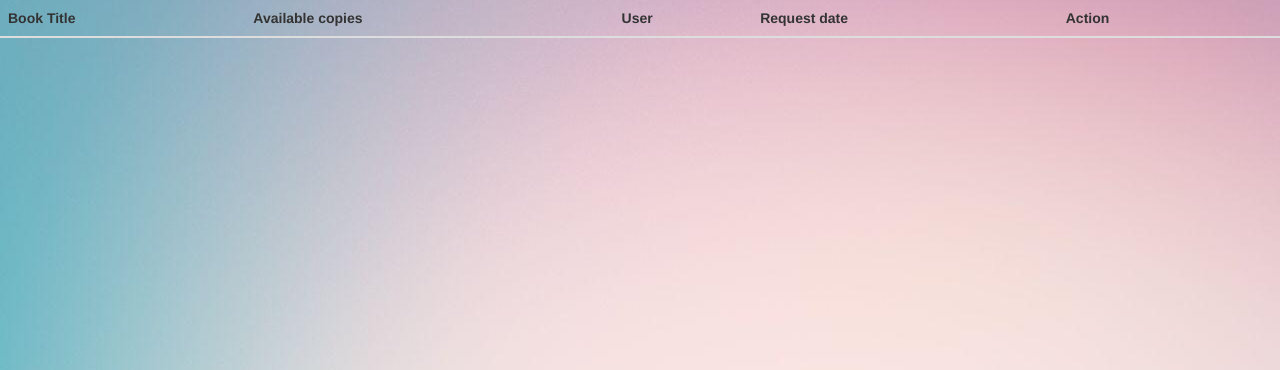
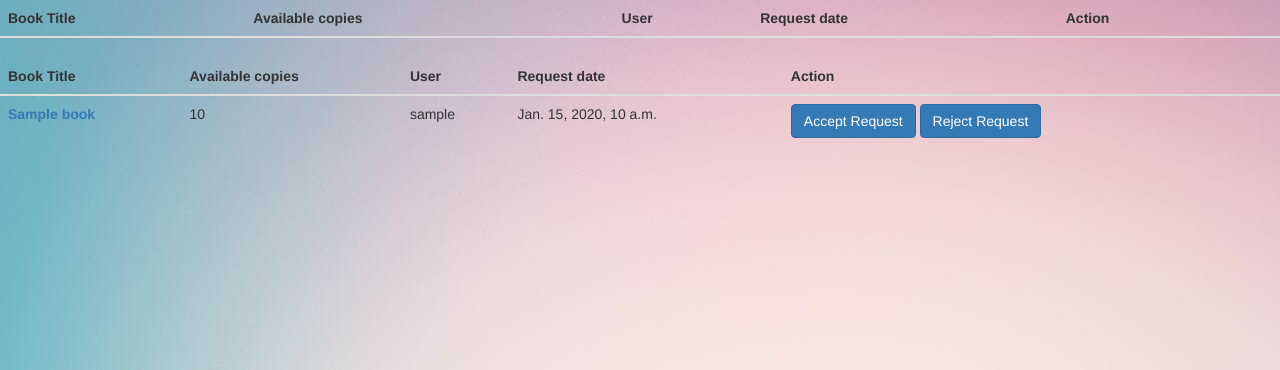
Before and after one commit to Kartik-57/DevCLub-Recruitment-Assignment, a Django app: template PartI/LibrarySystem/Books/templates/books/manage-requests.html in a window 1280 px wide. Shown: the part 50-420 px from the top of the page. Run offline with Django 3.2, Linux system fonts and the light colour scheme; the template is opened without the code that fills it: most values are stand-ins (such as "Sample title", 1, 10 or a date in 2020); lists and menus that the app fills with data are empty; some libraries are stand-ins or nearby versions.

Commit message:
added date extension request option

```diff
--- a/PartI/LibrarySystem/Books/models.py
+++ b/PartI/LibrarySystem/Books/models.py
@@ -35,6 +35,7 @@
     lent_date = models.DateField(null=True, blank=True)
     return_date = models.DateField(null=True, blank=True)
     close_date = models.DateField(null=True, blank=True, default=date.today()+timedelta(days=30))
+    extend = models.BooleanField(default=False)
     status = models.CharField(max_length=20, choices=(('p','pending'), ('a', 'accepted'), ('r', 'rejected'), ('n', 'returned')), blank=True, default='p')
 
     def __str__(self):
@@ -42,6 +43,6 @@
 
     @property
     def is_overdue(self):
-        if self.return_date and date.today() > self.return_date:
+        if self.close_date and date.today() > self.close_date:
             return True
         return False
--- a/PartI/LibrarySystem/Books/templates/books/manage-requests.html
+++ b/PartI/LibrarySystem/Books/templates/books/manage-requests.html
@@ -34,6 +34,52 @@
         if (ans == true) {
         $.ajax({
             url: "{% url 'books:reject_request' %}",
+            method: 'GET',
+            data: {
+            'request_id': request_id
+            },
+            success: function () {
+            //window.location.reload();
+            },
+            complete: function () {
+            $("#" + request_id).remove();
+            document.getElementById("flash_msg_reject").style.display = "inherit";
+            var c = $("#lcount").text();
+            $("#lcount").text(c - 1);
+            }
+        });
+        }
+    }
+
+    function accept_ext(request_data) {
+        request_id = request_data;
+        var ans = confirm("Are you sure you want to lend this book?");
+        if (ans == true) {
+        $.ajax({
+            url: "{% url 'books:accept_ext' %}",
+            method: 'GET',
+            data: {
+            'request_id': request_id
+            },
+            success: function () {
+            //window.location.reload();
+            },
+            complete: function () {
+            $("#" + request_id).remove();
+            document.getElementById("flash_msg_lent").style.display = "inherit";
+            var c = $("#lcount").text();
+            $("#lcount").text(c - 1);
+            }
+        });
+        }
+    }
+
+    function reject_ext(request_data) {
+        request_id = request_data;
+        var ans = confirm("Are you sure you want to reject this lend request?");
+        if (ans == true) {
+        $.ajax({
+            url: "{% url 'books:reject_ext' %}",
             method: 'GET',
             data: {
             'request_id': request_id
@@ -94,4 +140,36 @@
   </tbody>
 </table>
 
+<table class="table req-table">
+  <thead>
+    <tr class="t_body1">
+      <th scope="col">Book Title</th>
+      <th scope="col">Available copies</th>
+      <th scope="col">User</th>
+      <th scope="col">Request date</th>
+      <th scope="col">Action</th>
+      <th></th>
+    </tr>
+  </thead>
+  <tbody class="t_body1">
+    {% for req in ext %}
+    <tr id="{{ req.id }}">
+      <td>
+        <a href="{% url 'books:detail' req.book.id %}"><strong>{{ req.book.Book_Title }}</strong></a>
+      </td>
+      <td>{{ req.book.quantity }}</td>
+      <td>{{ req.user.username }}</td>
+      <td>{{ req.request_date }}</td>
+      <td>
+
+        <button type="button" name="" class="btn btn-primary" value="{{req.id}}" onclick="accept_ext({{req.id}})">Accept Request</button>
+
+        <button type="button" name="" class="btn btn-primary" value="{{req.id}}" onclick="reject_ext({{req.id}})">Reject Request</button>
+      </td>
+      <td></td>
+    </tr>
+    {% endfor %}
+  </tbody>
+</table>
+
 {% endblock %}
--- a/PartI/LibrarySystem/Books/urls.py
+++ b/PartI/LibrarySystem/Books/urls.py
@@ -20,5 +20,8 @@
     url(r'^make_request/$', views.make_request, name='make_request'),
     url(r'^profile/$', views.profile, name='profile'),
     url(r'^cancel_request/$', views.cancel_request, name='cancel_request'),
+    url(r'^extend_request/$', views.extend_request, name='extend_request'),
+    url(r'^accept_ext/$', views.accept_ext, name='accept_ext'),
+    url(r'^reject_ext/$', views.reject_ext, name='reject_ext'),
     path('admin/', admin.site.urls, name='admin'),
 ]
```
Also changed, not shown: PartI/LibrarySystem/Books/templates/books/profile.html (+30 -3 lines), PartI/LibrarySystem/Books/views.py (+31 -2 lines), PartI/LibrarySystem/Books/migrations/0013_auto_20210425_0249.py (added), PartI/LibrarySystem/Books/migrations/0014_auto_20210425_0253.py (added), PartI/LibrarySystem/Books/migrations/0015_auto_20210425_0256.py (added), PartI/LibrarySystem/db.sqlite3.
